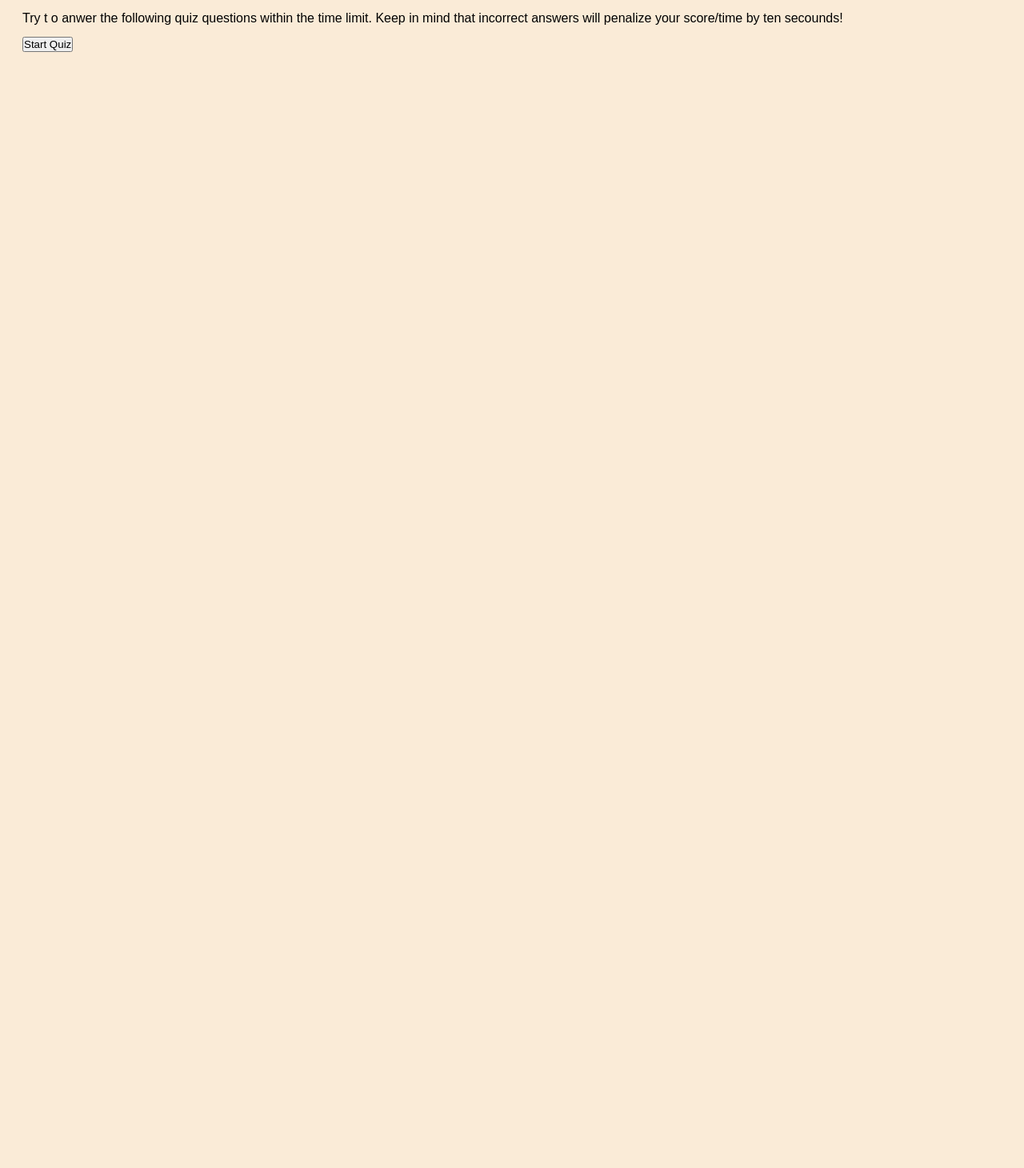
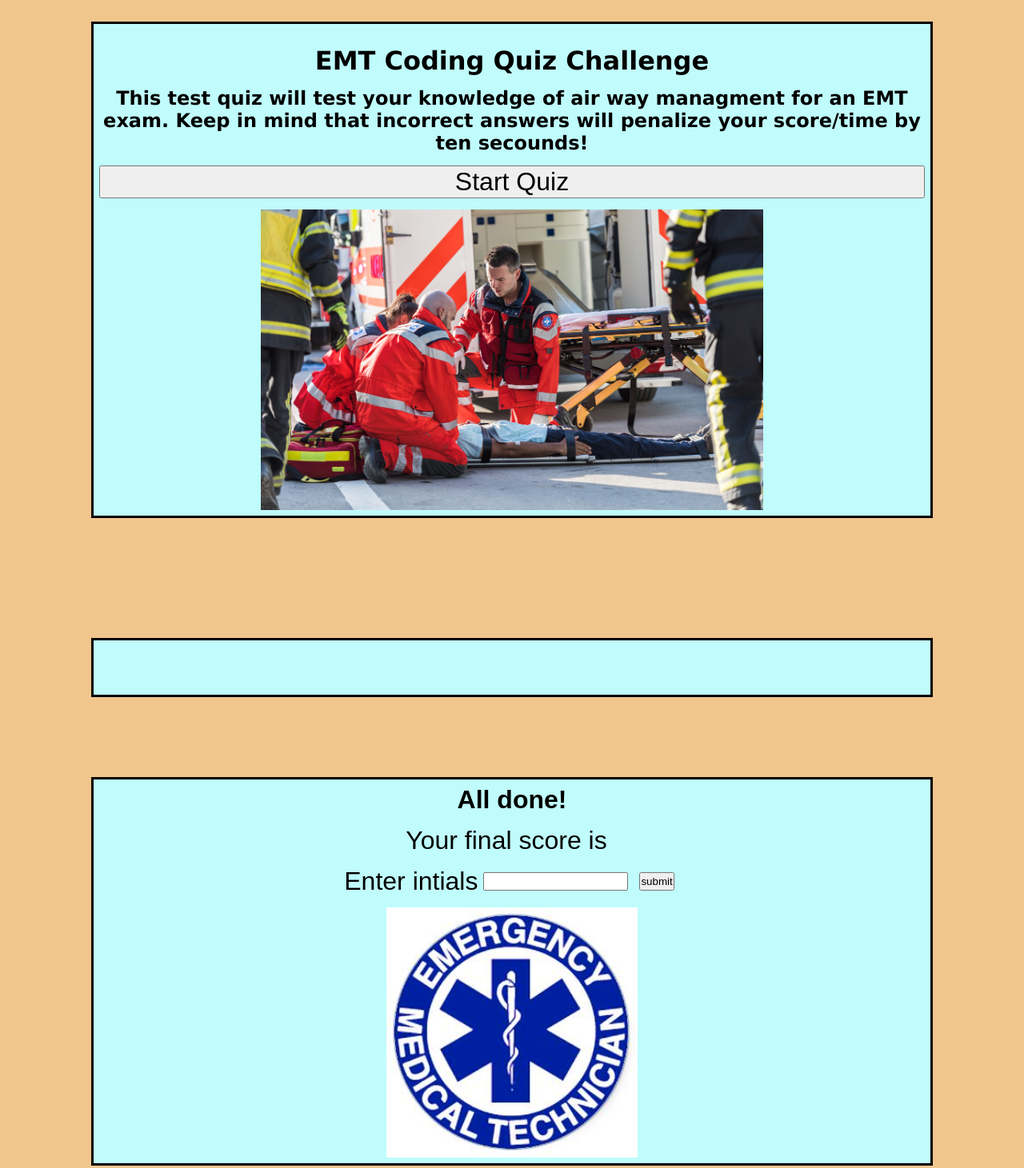
Before and after one commit to kelebetengida/Code-Quiz, a plain HTML site: page index.html in a window 1280 px wide. Shown: the whole page at 80% size. Before the commit the page ends 800 px from the top, so only its background shows below. Drawn offline with Linux system fonts and the light colour scheme.

Commit message:
Full updated files.

```diff
--- a/css/style.css
+++ b/css/style.css
@@ -3,11 +3,115 @@
     padding: 0;
     box-sizing: border-box;
     font-family:Arial, Helvetica, sans-serif;
+
 }
 
+.Main{
+    text-align: center;
+    color: blue;
+    font-size: xx-large;
+    padding-top: 2%;
+    border:brown solid 7px;
+    border-radius: 30PX;
+}
+
+#start-button{
+    font-size: xx-large;
+}
 body{
-    background-color: antiquewhite;
+    background-color: rgb(241, 198, 141);
 }
 .start_btn:hover{
     background-color: rebeccapurple;
 }
+
+#start-page{
+    display: flex;
+    flex-direction: column;
+    justify-content: center;
+    margin-top: 20px;
+    padding-top: 20px;
+    margin-left: 100px;
+    margin-right: 100px;
+    background-color: rgb(192, 252, 252);
+    border-style: solid;
+    height: 90%;
+
+}
+#start-page h1{
+    font-size: xx-large;
+    font-family: Verdana, Geneva, Tahoma, sans-serif;
+    font-weight: bold;
+    text-align: center;
+}
+#start-page p{
+    font-size:x-large;
+    font-family: Verdana, Geneva, Tahoma, sans-serif;
+    font-weight: bold;
+    text-align: center;
+}
+#start-page img{
+    display: block;
+  margin-left: auto;
+  margin-right: auto;
+  width: 60%;
+}
+#question-title{
+    display: flex;
+    flex-direction: column;
+    justify-content: center;
+    font-family: Verdana, Geneva, Tahoma, sans-serif;
+    font-size: xx-large;
+}
+#question-page{
+    display: flex;
+    flex-direction: column;
+    justify-content: center;
+    margin-top: 150px;
+    padding-top: 20px;
+    margin-left: 100px;
+    margin-right: 100px;
+    background-color: rgb(192, 252, 252);
+    border-style: solid;
+    height: 90%;
+
+}
+#question-choices{
+    display: flex;
+    flex-direction: column;
+    justify-content: center;
+
+    padding-top: 20px;
+    margin-left: 100px;
+    margin-right: 100px;
+}
+#button{
+    font-size: xx-large;
+}
+#end-page h1{
+    text-align: center;
+}
+#end-page{
+    display: flex;
+    flex-direction: column;
+    justify-content: center;
+
+    margin-top: 100px;
+    margin-left: 100px;
+    margin-right: 100px;
+    background-color: rgb(192, 252, 252);
+    border-style: solid;
+    height: 90%;
+}
+
+#end-page p{
+    display: flex;
+    justify-content: center;
+    font-size: xx-large;
+}
+#end-page img{
+    display: block;
+  margin-left: auto;
+  margin-right: auto;
+  width: 30%;
+}
--- a/index.html
+++ b/index.html
@@ -10,77 +10,31 @@
 </head>
 
 <body>
-
+  <div id="timer"></div>
 
   <div id="start-page">
-    <div class= "info">Try t o anwer the following quiz questions within the time limit. Keep in mind that incorrect answers will penalize your score/time by ten secounds!</div>
-    <button id="start-button">Start Quiz</button>
+    <h1>EMT Coding Quiz Challenge</h1>
+    <p>This test quiz will test your knowledge of air way managment for an EMT exam.
+
+      Keep in mind that incorrect answers will penalize your score/time by ten secounds!</p>
+      <button id="start-button">Start Quiz</button>
+      <img src="./images/iStock-1127601281.jpg">
   </div>
 
   <div id="question-page">
-    <h2 id="question-title">Test question</h2>
-    <div id="question-choises"></div>
+    <h2 id="question-title"></h2>
+    <div id="question-choices"></div>
   </div>
 
   <div id="end-page">
-    <h2 >All done!</h2>
-    <p>your final score is <span id="final-score"></span></p>>
-    <p>Enter intials:<input type="text" id="intials"></input> <button>Submit</button></p>
+    <h1><strong>All done!</strong></h1>
+    <p >Your final score is <span id="final-score"></span></p>
+    <p> Enter intials <input type="text" id="intials"/><button id="submitbtn">submit</button> </p>
+    <img src="./images/EMT-Badge.jpg">
   </div>
 
 
 
-  <!-- <section>
-    <div class="first_question">
-      <div>What differences in a child’s airway might make airway management more difficult than in an adult?</div>
-    </div>
-    <div class="options_list">
-      <div class="option">
-        <div>a smaller jaw and a proportionally larger tongue</div>
-        <div class="icon tick"></div>
-      </div>
-      <div class="option">
-        <div>There are no anatomic differences that affect airway management in children versus adults.</div>
-        <div class="icon cross"></div>
-      </div>
-      <div class="option">
-        <div>smaller jaw, smaller teeth</div>
-        <div class="icon cross"></div>
-      </div>
-      <div class="option">
-        <div>longer airway and small tongue</div>
-        <div class="icon cross"></div>
-      </div>
-
-
-    </div>
-  </section>
-  <section>
-    <div class="secound_question">
-      <div>What is the first thing you should do before inserting a nasopharyngeal airway?</div>
-    </div>
-    <div class="options_list">
-      <div class="option">
-        <div>Select the correct size.</div>
-        <div class="icon tick"></div>
-      </div>
-      <div class="option">
-        <div>Tilt the head back, lube the airway, and insert it into the nostril.</div>
-        <div class="icon cross"></div>
-      </div>
-      <div class="option">
-        <div>Make sure the patient does not have a gag reflex.
-        </div>
-        <div class="icon cross"></div>
-      </div>
-      <div class="option">
-        <div>longer airway and small tongue</div>
-        <div class="icon cross"></div>
-      </div> -->
-
-
-    </div>
-  </section>
   <script src="./js/script.js"></script>
 </body>
 
--- a/js/highscore.js
+++ b/js/highscore.js
@@ -12,7 +12,7 @@ clear.addEventListener("click", function(){
 var highScores=localStorage.getItem("highScores");
 highScores=JSON.parse(highScores);
 
-if(highScores!==null){
+if(highScores !== null){
     for(var i=0; i<highScores.length; i++){
         var list=document.createElement("list");
         list.textContent=highScores[i].intials+ ""+ highScores[i].score;
--- a/js/script.js
+++ b/js/script.js
@@ -35,7 +35,7 @@ const endPageEl=document.querySelector("#end-page");
 const timerEl=document.querySelector("#timer");
 const startButtonEl=document.querySelector("#start-button");
 const questionTitleEl=document.querySelector("#question-title");
-const questionChoicesEl=document.querySelector("#question-choices");
+const questionChoicesEl=document.querySelector("#question-choices");question-choices
 const finalScoreEl=document.querySelector("#final-score");
 const intialsEl=document.querySelector("#intials");
 const submitBtnEl=document.querySelector("#submitbtn");
@@ -56,8 +56,6 @@ function clocktick(){
     timerEl.textContent=`time:${timeLeft}`;
     if (timeLeft <= 0){
         allDone();
-
-
     }
 }
 
```
Also changed, not shown: highScores.html (added, +24 -0 lines), images/EMT-Badge.jpg (added), images/iStock-1127601281.jpg (added).
